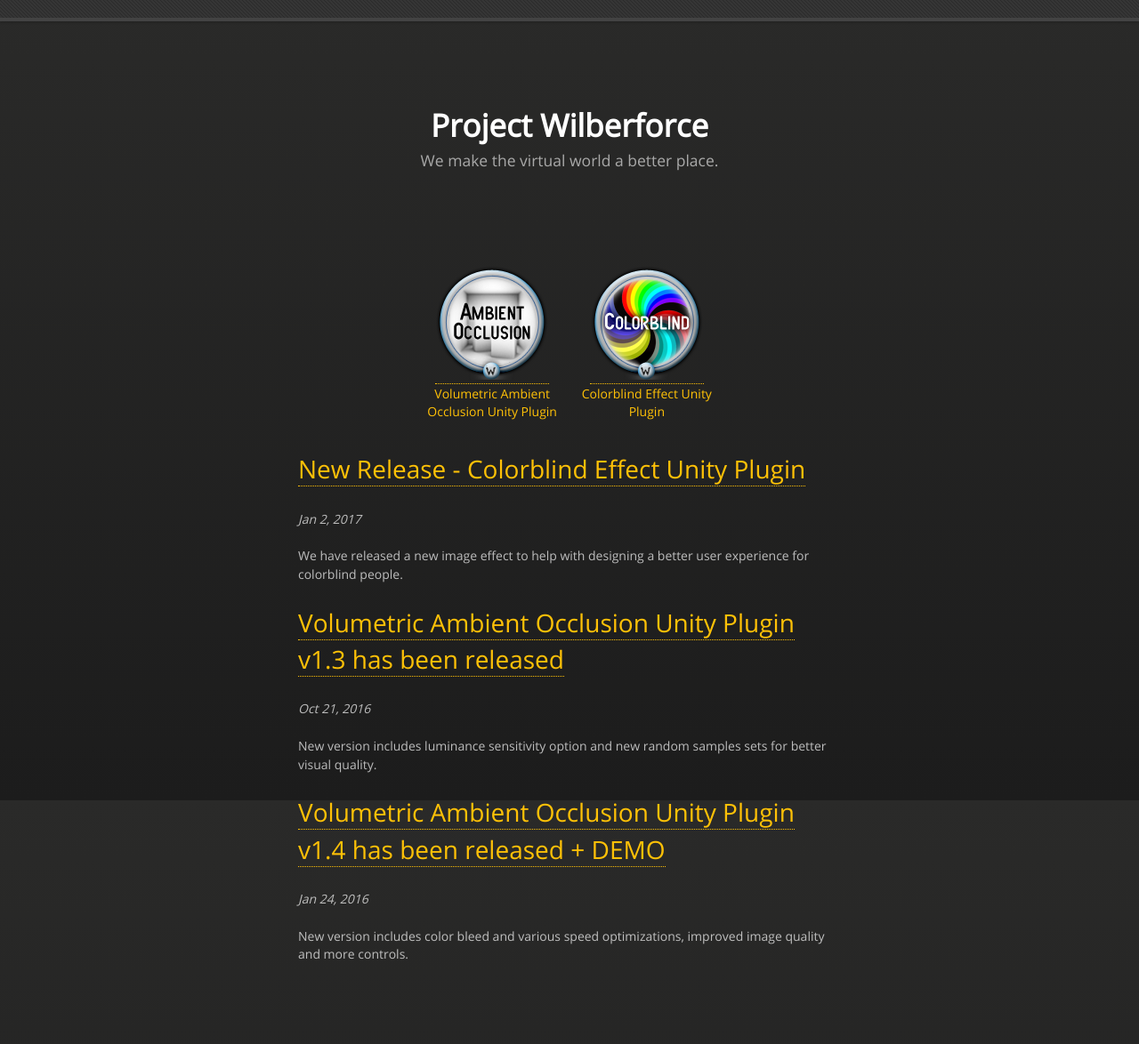
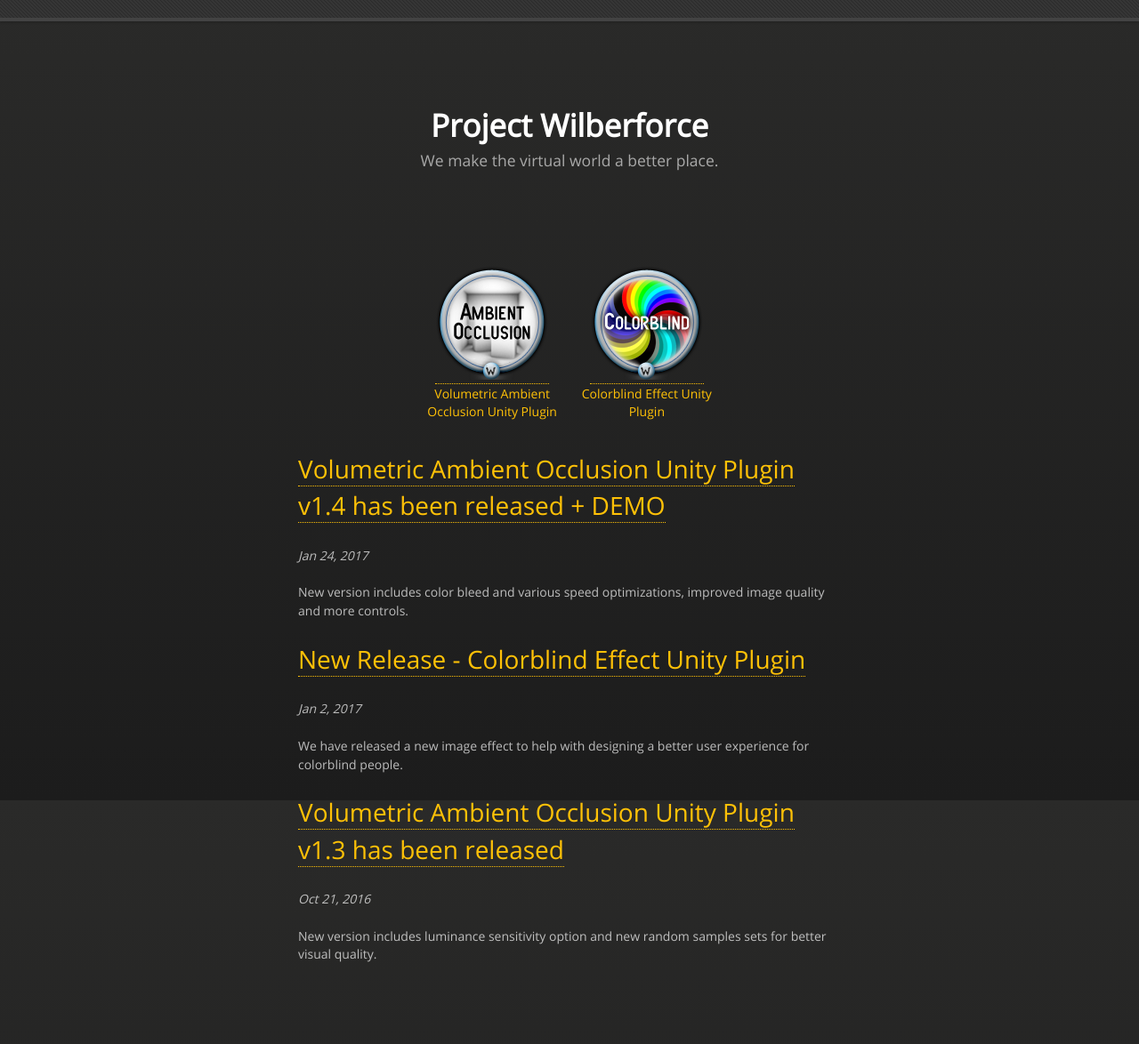
Before and after one commit to projectwilberforce/projectwilberforce.github.io, a Jekyll site: the page built from index.html, in a window 1280 px wide. Shown: the whole page at 89% size. Built offline with Jekyll 4.4.1, drawn with Linux system fonts in a browser that asks for light colours; nearby versions of some CDN libraries.

Commit message:
blog fix

```diff
--- a/_posts/2017-24-01-VAO-1-4-Released.md
+++ b/_posts/2017-24-01-VAO-1-4-Released.md
@@ -1,6 +1,6 @@
 ---
 title:  "Volumetric Ambient Occlusion Unity Plugin v1.4 has been released + DEMO"
-date:   2016-01-24 17:36:42
+date:   2017-01-24 17:36:42
 categories: unity plugin
 excerpt: "New version includes color bleed and various speed optimizations, improved image quality and more controls."
 tags: [vao, new releases, ssao, unity plugin, unity3d]
```
Also changed, not shown: other parts of _posts/2017-24-01-VAO-1-4-Released.md (+1 -1 lines).
